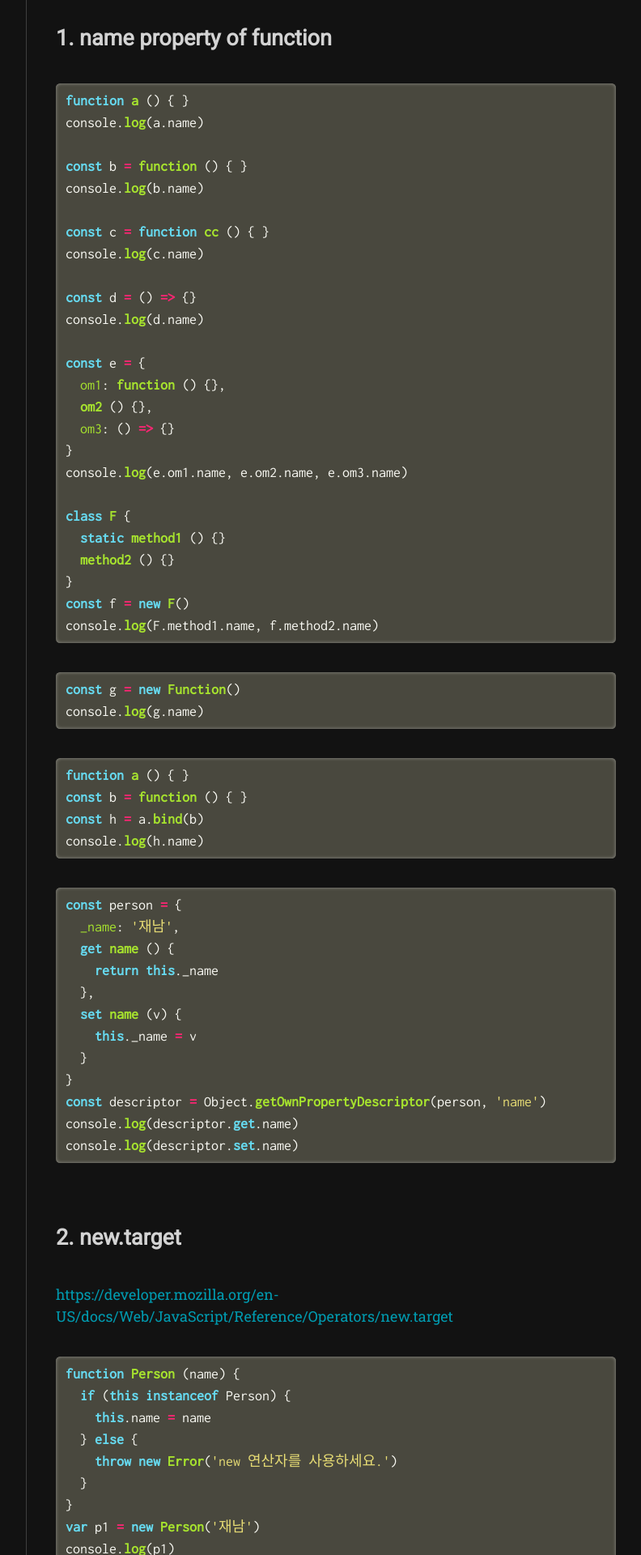
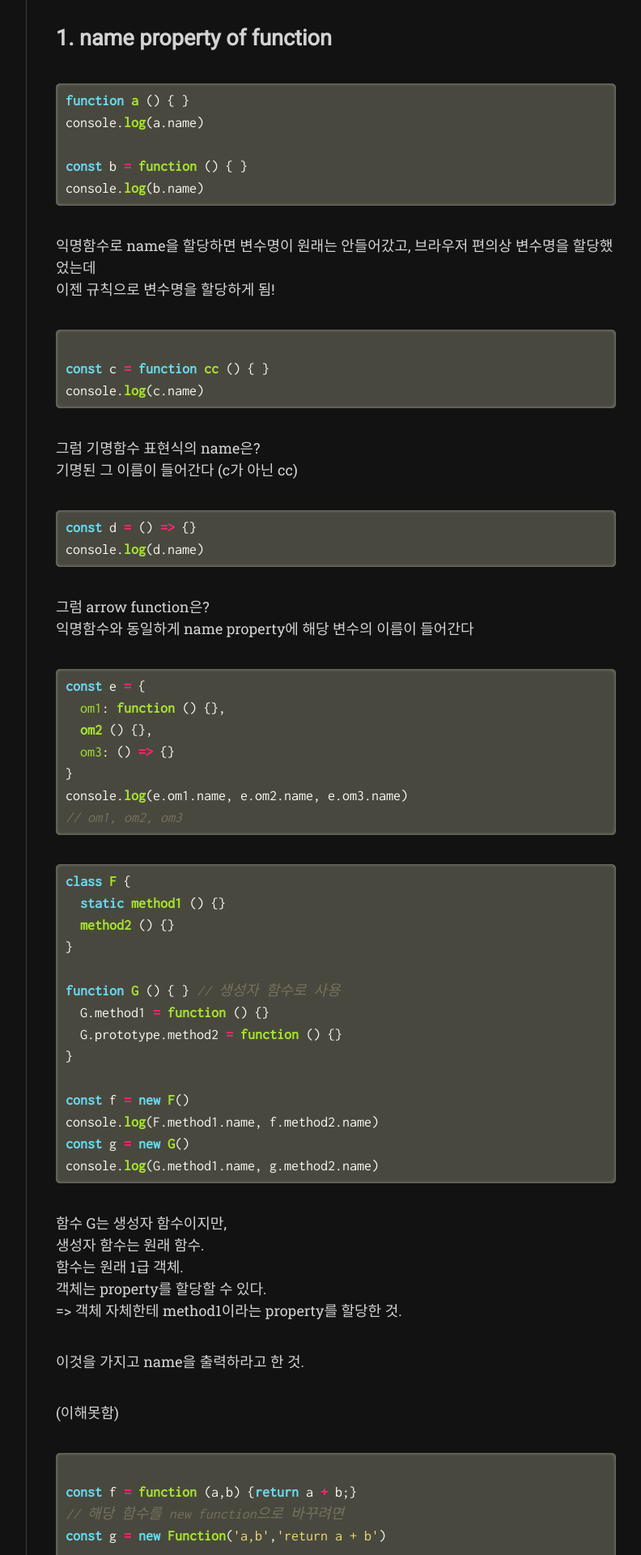
Before and after one commit to dev-Jeenie/dev-Jeenie.github.io, a Jekyll site: the page built from _posts/2022-01-09-javascript-es6-9.md, in a window 1280 px wide. Shown: the part 497-2417 px from the top of the page at 81% size, without its empty margins (357-1149 px from the left). Built offline with Jekyll 4.4.1, drawn with Linux system fonts in a browser that asks for light colours; nearby versions of some CDN libraries; some web fonts are replaced; our own code applies the rules of GitHub Pages for plain Markdown files; some of the changed text lies outside the part shown.

Commit message:
post 9,10

````diff
--- a/_posts/2022-01-09-javascript-es6-9.md
+++ b/_posts/2022-01-09-javascript-es6-9.md
@@ -25,41 +25,108 @@ console.log(a.name)
 
 const b = function () { }
 console.log(b.name)
+```
+
+익명함수로 name을 할당하면 변수명이 원래는 안들어갔고, 브라우저 편의상 변수명을 할당했었는데<br/>
+이젠 규칙으로 변수명을 할당하게 됨!<br/>
+
+```js
 
 const c = function cc () { }
 console.log(c.name)
+```
+그럼 기명함수 표현식의 name은?<br/>
+기명된 그 이름이 들어간다 (c가 아닌 cc)
 
+```js
 const d = () => {}
 console.log(d.name)
+```
+그럼 arrow function은?<br/>
+익명함수와 동일하게 name property에 해당 변수의 이름이 들어간다<br/>
 
+```js
 const e = {
   om1: function () {},
   om2 () {},
   om3: () => {}
 }
 console.log(e.om1.name, e.om2.name, e.om3.name)
+// om1, om2, om3
+```
 
+
+```js
 class F {
   static method1 () {}
   method2 () {}
 }
+
+function G () { } // 생성자 함수로 사용
+  G.method1 = function () {}
+  G.prototype.method2 = function () {}
+}
+
 const f = new F()
 console.log(F.method1.name, f.method2.name)
+const g = new G()
+console.log(G.method1.name, g.method2.name)
 ```
 
+함수 G는 생성자 함수이지만,<br/>생성자 함수는 원래 함수.<br/>함수는 원래 1급 객체.<br/>
+객체는 property를 할당할 수 있다.<br/>
+=> 객체 자체한테 method1이라는 property를 할당한 것.<br/>
+
+이것을 가지고 name을 출력하라고 한 것.<br/>
+
+(이해못함)
+
+
+
 ```js
-const g = new Function()
-console.log(g.name)
+
+const f = function (a,b) {return a + b;}
+// 해당 함수를 new function으로 바꾸려면
+const g = new Function('a,b','return a + b')
+
+g(1,2) // 3
+f(1,2) // 3
 ```
+new Function으로 만드는 애는 익명함수를 만든다.<br/>
+단, 다른 익명함수들과는 달리 **해당 변수의 이름을 넣는게 아니라**, <br/>
+`new Function`으로 만든 `인스턴스`를 **g에다 할당**하는 방식이기 때문에<br/>
+그때에 익명함수인 것을 표시하기 위해서 name에 `annoymous`가 들어간다
+
 
 ```js
 function a () { }
 const b = function () { }
-const h = a.bind(b)
+
+a.call({ }) // undefined
+a.apply({ }) // undefined
+
+const b = a.bind({a: 1})
 console.log(h.name)
 ```
 
-```js
+> call / apply<br/>
+this 및 인자들을 넘김과 동시에 바로 실행하는 것.<br/>
+a.call({ })<br/>
+this를 {}로 해서 a를 호출하라는 뜻<br/>
+apply와 마찬가지로 this를 첫번째 인자로 받음<br/>
+
+
+> bind
+
+내가 넘기고 싶은 인자를 바탕으로 `새로운 함수`를 만든다.<br/>
+bind를 붙이면 바로 실행하지않고, 그 결과를 `해당 변수에 담아라`가 됨.<br/>
+
+그래서 b를 실행하면, b의 this는 {a: 1}이 됨.<br/>
+
+
+bind를 사용했을 경우에 name은 앞에 'bound'가 붙어서 들어감.
+
+<!-- ```js
 const person = {
   _name: '재남',
   get name () {
@@ -73,7 +140,7 @@ const descriptor = Object.getOwnPropertyDescriptor(person, 'name')
 console.log(descriptor.get.name)
 console.log(descriptor.set.name)
 ```
-
+ -->
 
 
 ## 2. new.target
````
Also changed, not shown: _posts/2022-01-09-javascript-es6-10.md (+82 -14 lines).
